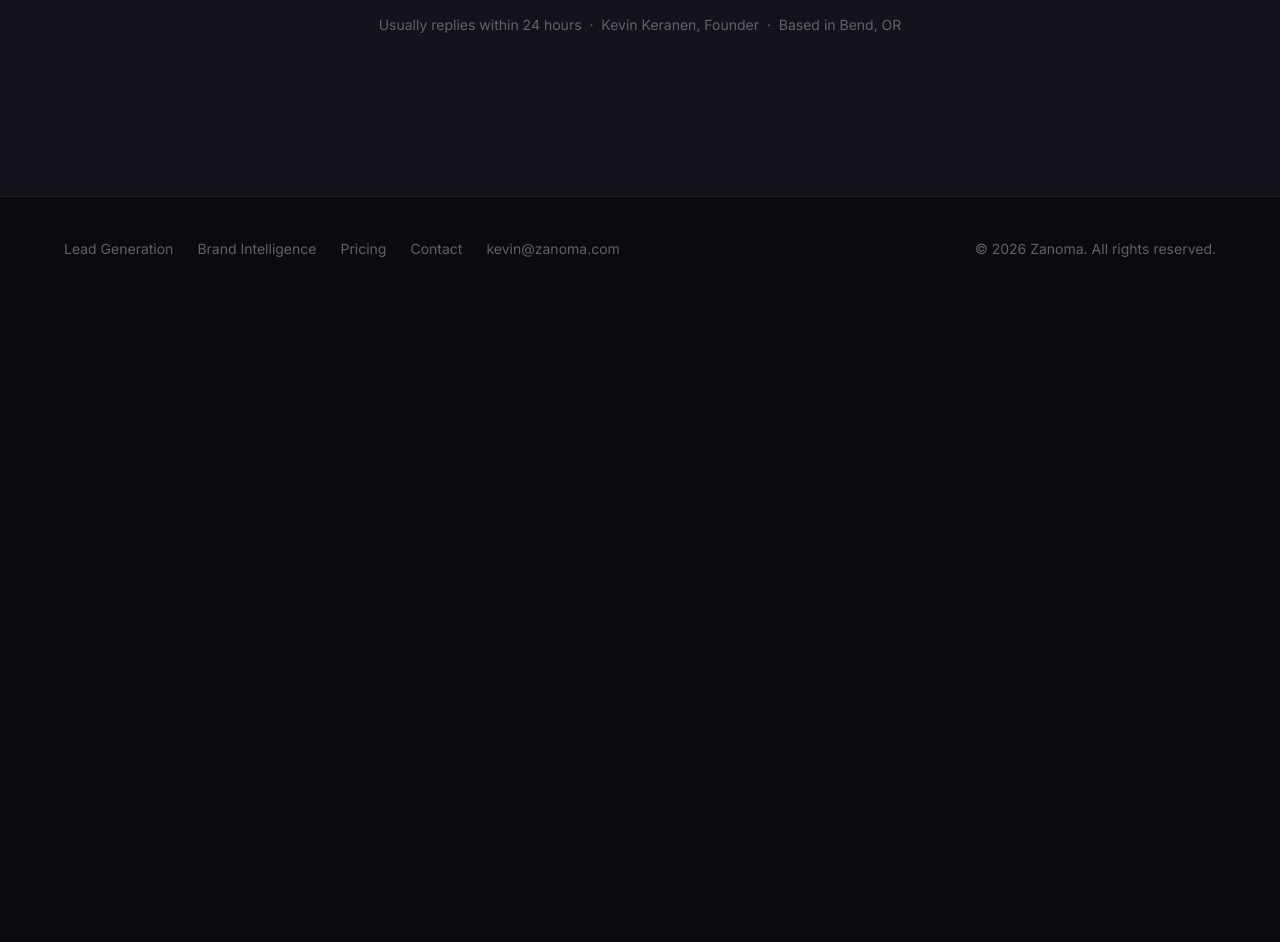
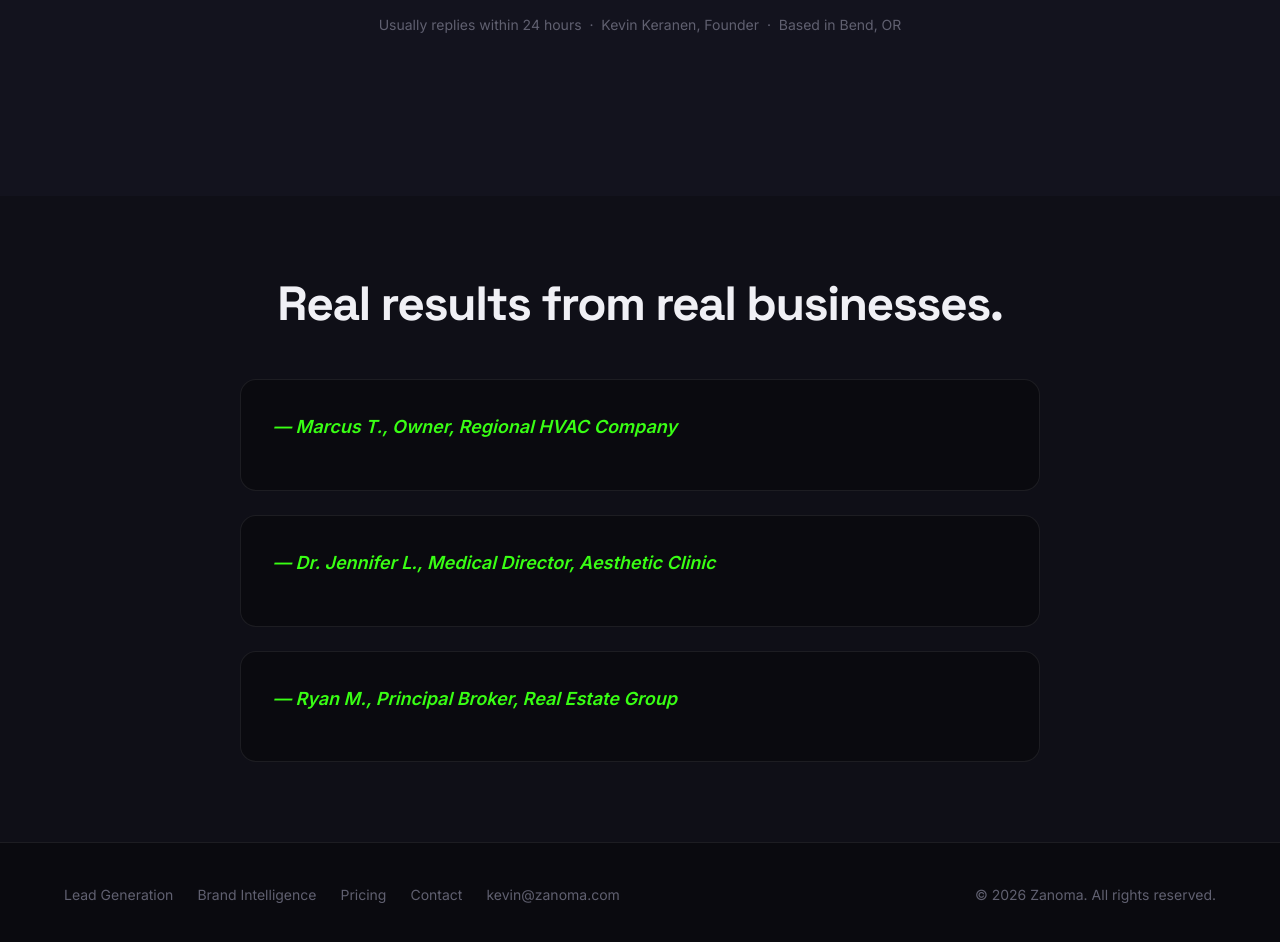
Before and after one commit to thepinkpenstory/zanoma, a plain HTML site: page ai-inside-sales.html in a window 1280 px wide. Shown: the part 10312-11254 px from the top of the page. Before the commit the page ends 10612 px from the top, so only its background shows below. Drawn offline with nearby package versions, Linux system fonts and the light colour scheme; a script that the page names is missing.

Commit message:
Add testimonials: Marcus T + Dr Jennifer + Ryan M to AI Inside Sales; Marcus T to Engine

```diff
--- a/ai-inside-sales.html
+++ b/ai-inside-sales.html
@@ -729,6 +729,27 @@ a:focus:not(:focus-visible), button:focus:not(:focus-visible) { outline: none; }
 </section>
 
 <!-- FOOTER -->
+<!-- TESTIMONIALS -->
+<section class="testimonials" style="padding: 80px 0; background: var(--bg2);">
+  <div class="container">
+    <h2 style="text-align:center; margin-bottom: 48px;">Real results from real businesses.</h2>
+    <div style="max-width: 800px; margin: 0 auto;">
+      <blockquote style="background: var(--bg); border: 1px solid var(--border); border-radius: var(--radius); padding: 32px; margin-bottom: 24px;">
+        <p style="font-size: 18px; font-style: italic; margin-bottom: 16px;\"We were losing leads every single weekend. Now our AI picks up every call, books the appointment, and sends a confirmation — all before I even see the notification. It paid for itself in the first week.\"</p>
+        <cite style="color: var(--green); font-weight: 600;">— Marcus T., Owner, Regional HVAC Company</cite>
+      </blockquote>
+      <blockquote style="background: var(--bg); border: 1px solid var(--border); border-radius: var(--radius); padding: 32px; margin-bottom: 24px;">
+        <p style="font-size: 18px; font-style: italic; margin-bottom: 16px;\"I thought AI would sound robotic and weird to our clients. It doesn't. They genuinely can't tell the difference. We've booked 3x more consultations since going live and my team isn't chasing anyone anymore.\"</p>
+        <cite style="color: var(--green); font-weight: 600;">— Dr. Jennifer L., Medical Director, Aesthetic Clinic</cite>
+      </blockquote>
+      <blockquote style="background: var(--bg); border: 1px solid var(--border); border-radius: var(--radius); padding: 32px;">
+        <p style="font-size: 18px; font-style: italic; margin-bottom: 16px;\"The setup took less than a month and the Zanoma team did everything. I literally just answered a few questions about my business and showed up on day 30 to a fully live system. I wish I'd done this two years ago.\"</p>
+        <cite style="color: var(--green); font-weight: 600;">— Ryan M., Principal Broker, Real Estate Group</cite>
+      </blockquote>
+    </div>
+  </div>
+</section>
+
 </main>
 
 <footer>
```
Also changed, not shown: engine.html (+13 -0 lines).
